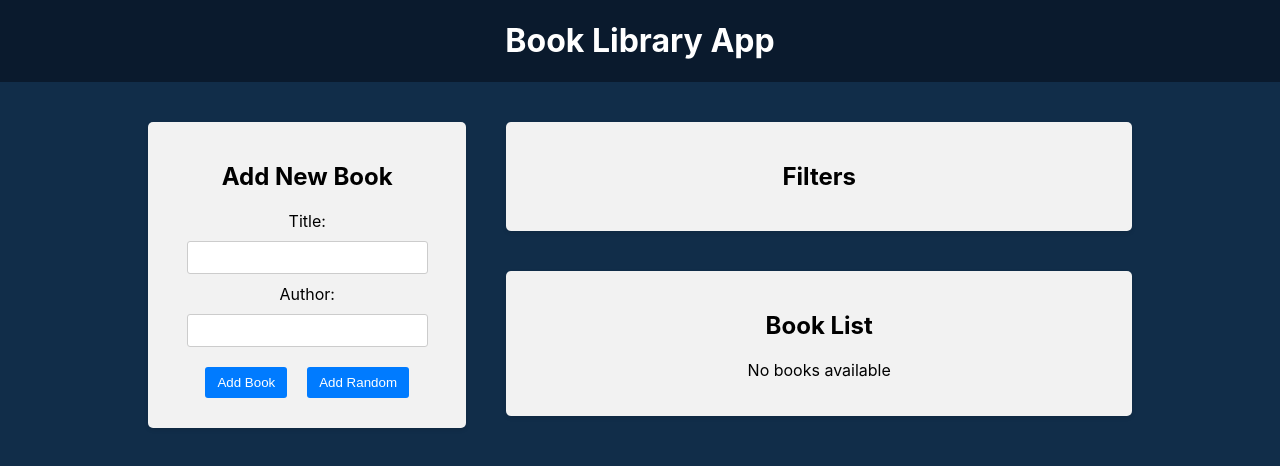
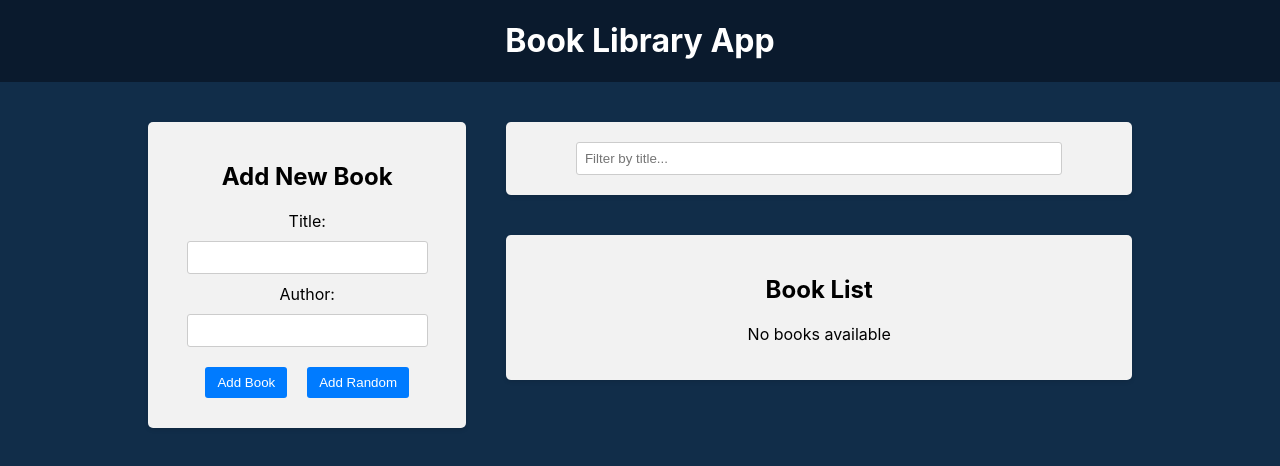
Before and after one commit to 7Sergey/Book-Library-App, a React (Vite) app in the folder frontend/: page / in a window 1280 px wide. Shown: the top 466 px of the page. Built offline with nearby package versions, Linux system fonts and the light colour scheme.

Commit message:
input title filter

```diff
--- a/frontend/src/components/Filter/Filter.jsx
+++ b/frontend/src/components/Filter/Filter.jsx
@@ -1,9 +1,27 @@
+import { useDispatch, useSelector } from "react-redux";
+import {
+  selectTitleFilter,
+  setTitleFilter,
+} from "../../redux/slices/filterSlice";
 import "./Filter.css";
 
 const Filter = () => {
+  const dispatch = useDispatch();
+  const titleFilter = useSelector(selectTitleFilter);
+
+  const handleTitleFilterChange = (e) => {
+    dispatch(setTitleFilter(e.target.value));
+  };
   return (
     <div className="app-block filter">
-      <h2>Filters</h2>
+      <div className="filter-group">
+        <input
+          type="text"
+          placeholder="Filter by title..."
+          onChange={handleTitleFilterChange}
+          value={titleFilter}
+        />
+      </div>
     </div>
   );
 };
--- /dev/null
+++ b/frontend/src/redux/slices/filterSlice.js
@@ -0,0 +1,24 @@
+import { createSlice } from '@reduxjs/toolkit';
+
+const initialState = {
+  title: '',
+};
+
+const filterSlice = createSlice({
+  name: 'filter',
+  initialState: initialState,
+  reducers: {
+    setTitleFilter: (state, action) => {
+      return {
+        ...state,
+        title: action.payload,
+      };
+    },
+  },
+});
+
+export const setTitleFilter = filterSlice.actions.setTitleFilter;
+
+export const selectTitleFilter = (state) => state.filter.title;
+
+export default filterSlice.reducer;
--- a/frontend/src/redux/store.js
+++ b/frontend/src/redux/store.js
@@ -1,9 +1,11 @@
 import { configureStore } from '@reduxjs/toolkit';
 import booksReducer from './books/reducer';
+import filterReduser from './slices/filterSlice';
 
 const store = configureStore({
   reducer: {
     books: booksReducer,
+    filter: filterReduser,
   },
 });
 
```
